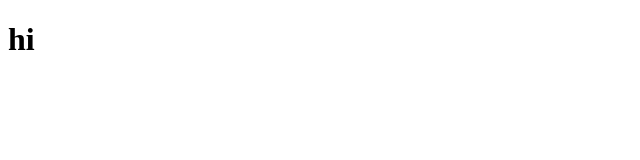
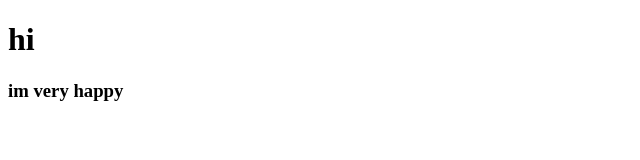
Before and after one commit to babu875/js-, a plain HTML site: page js-1.html in a window 1280 px wide. Shown: the whole page, without its empty margins (0-640 px from the left). Drawn offline with Linux system fonts and the light colour scheme.

Commit message:
firstcommit

```diff
--- a/js-1.html
+++ b/js-1.html
@@ -7,5 +7,6 @@
 </head>
 <body>
     <h1>hi</h1>
-</body>
+    <h3>im very happy</h3>
+<!-- </body> -->
 </html>
```
